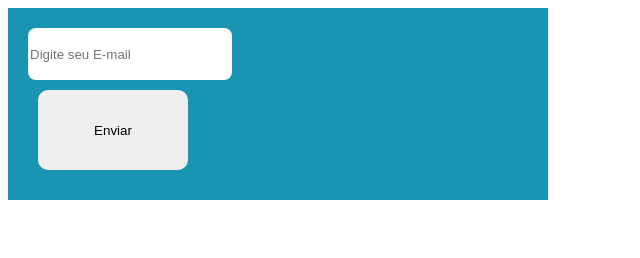
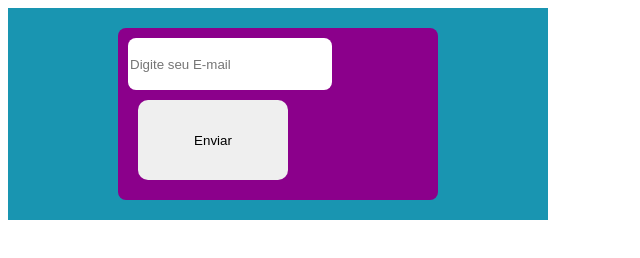
Before and after one commit to antoniocarlosdiniz8/curso_front_end, a plain HTML site: page sitecaixa/index.html in a window 1280 px wide. Shown: the whole page, without its empty margins (0-640 px from the left). Drawn offline with Linux system fonts and the light colour scheme.

Commit message:
Update Style

```diff
--- a/sitecaixa/style.css
+++ b/sitecaixa/style.css
@@ -8,6 +8,14 @@ main {
     background-color: #1995B1;
     width: 500px;
     padding: 20px;
+}
+
+form {
+    background-color: darkmagenta;
+    padding: 10px;
+    border-radius: 8px;
+    width: 300px;
+    margin: auto;
 }
 
 .mail {
```
